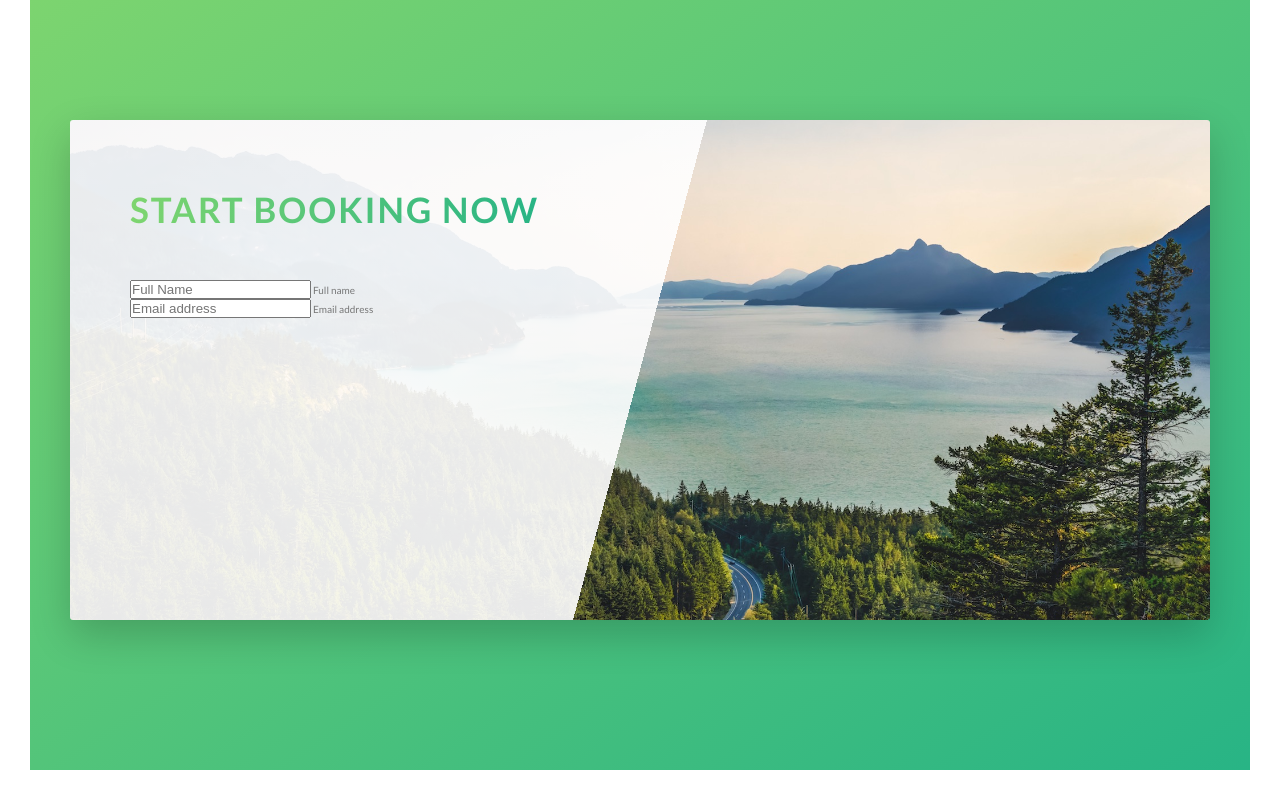
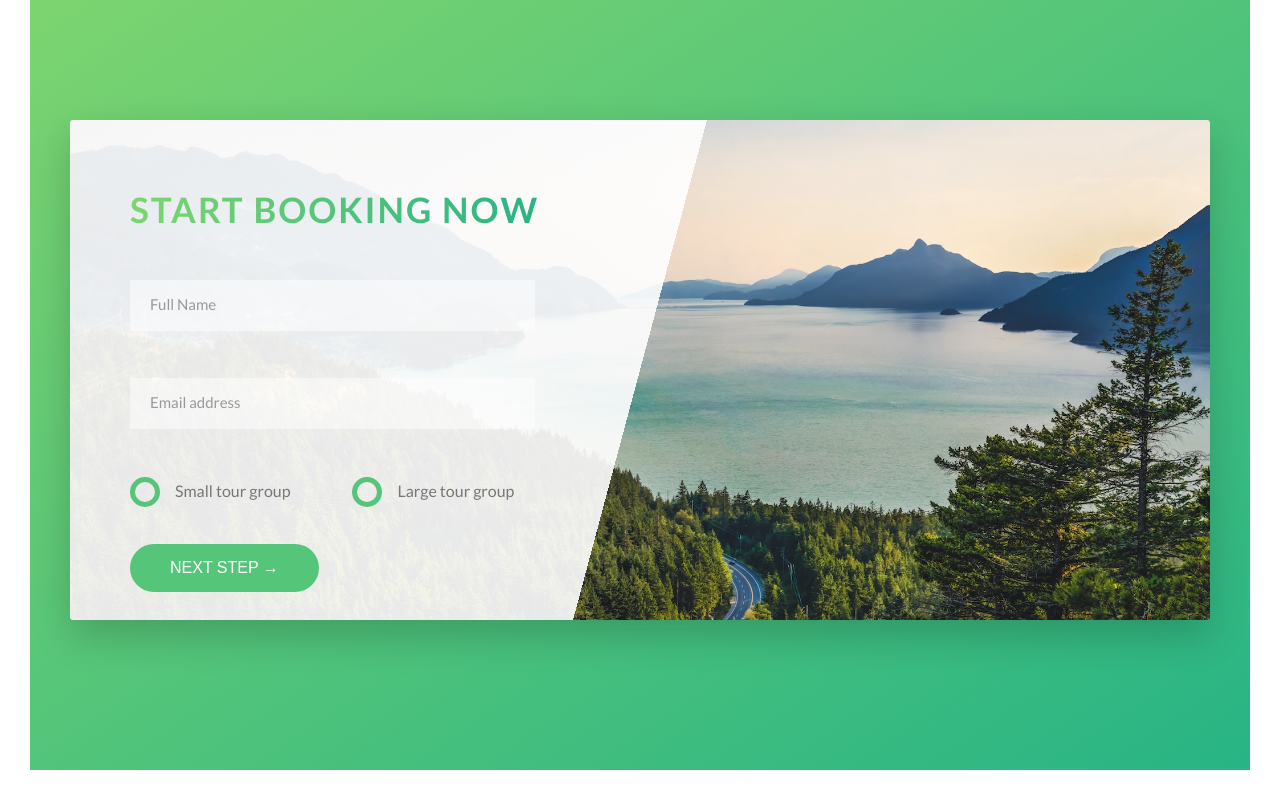
Before and after one commit to J-Ulian/landing-scss, a website: page index.html in a window 1280 px wide. Shown: the part 4611-5411 px from the top of the page. Drawn offline with Linux system fonts and the light colour scheme.

Commit message:
book done

```diff
--- a/index.html
+++ b/index.html
@@ -1,14 +1,18 @@
 <!DOCTYPE html>
 <html lang="en">
-
   <head>
     <meta charset="UTF-8" />
     <meta name="viewport" content="width=device-width, initial-scale=1.0" />
 
-  <link href="https://fonts.googleapis.com/css2?family=Montserrat:wght@100;300;400;500;700;900&display=swap"
-    rel="stylesheet" />
+    <link
+      href="https://fonts.googleapis.com/css2?family=Montserrat:wght@100;300;400;500;700;900&display=swap"
+      rel="stylesheet"
+    />
 
-  <link href="https://fonts.googleapis.com/css2?family=Lato:wght@100;300;400;700;900&display=swap" rel="stylesheet" />
+    <link
+      href="https://fonts.googleapis.com/css2?family=Lato:wght@100;300;400;700;900&display=swap"
+      rel="stylesheet"
+    />
 
     <link rel="stylesheet" href="css/icon-font.css" />
     <link rel="stylesheet" href="css/style.css" />
@@ -68,9 +72,21 @@
           </div>
           <div class="col-1-of-2">
             <div class="composition">
-            <img src="img/nat-1-large.jpg" alt="Photo 1" class="composition__photo composition__photo--p1" />
-            <img src="img/nat-2-large.jpg" alt="Photo 2" class="composition__photo composition__photo--p2" />
-            <img src="img/nat-3-large.jpg" alt="Photo 3" class="composition__photo composition__photo--p3" />
+              <img
+                src="img/nat-1-large.jpg"
+                alt="Photo 1"
+                class="composition__photo composition__photo--p1"
+              />
+              <img
+                src="img/nat-2-large.jpg"
+                alt="Photo 2"
+                class="composition__photo composition__photo--p2"
+              />
+              <img
+                src="img/nat-3-large.jpg"
+                alt="Photo 3"
+                class="composition__photo composition__photo--p3"
+              />
             </div>
           </div>
         </div>
@@ -143,7 +159,9 @@
                   &nbsp;
                 </div>
                 <h4 class="card__heading">
-                <span class="card__heading--span card__heading--span--1">The Sea Explorer</span>
+                  <span class="card__heading--span card__heading--span--1"
+                    >The Sea Explorer</span
+                  >
                 </h4>
                 <div class="card__details">
                   <ul>
@@ -177,7 +195,9 @@
                   &nbsp;
                 </div>
                 <h4 class="card__heading">
-                <span class="card__heading--span card__heading--span--2">The Forest Hiker</span>
+                  <span class="card__heading--span card__heading--span--2"
+                    >The Forest Hiker</span
+                  >
                 </h4>
                 <div class="card__details">
                   <ul>
@@ -211,7 +231,9 @@
                   &nbsp;
                 </div>
                 <h4 class="card__heading">
-                <span class="card__heading--span card__heading--span--3">The Snow Adventure</span>
+                  <span class="card__heading--span card__heading--span--3"
+                    >The Snow Adventure</span
+                  >
                 </h4>
                 <div class="card__details">
                   <ul>
@@ -261,7 +283,11 @@
         <div class="row">
           <div class="story">
             <figure class="story__shape">
-            <img src="img/nat-8.jpg" alt="Person on a tour" class="story__img" />
+              <img
+                src="img/nat-8.jpg"
+                alt="Person on a tour"
+                class="story__img"
+              />
               <figcaption class="story__caption">
                 Mary Smith
               </figcaption>
@@ -284,7 +310,11 @@
         <div class="row">
           <div class="story">
             <figure class="story__shape">
-            <img src="img/nat-9.jpg" alt="Person on a tour" class="story__img" />
+              <img
+                src="img/nat-9.jpg"
+                alt="Person on a tour"
+                class="story__img"
+              />
               <figcaption class="story__caption">
                 John Doe
               </figcaption>
@@ -314,7 +344,6 @@
           <div class="book">
             <div class="book__form">
               <form action="#" class="form">
-
                 <div class="u-margin-bottom-medium">
                   <h2 class="heading-secondary">
                     start booking now
@@ -322,20 +351,65 @@
                 </div>
 
                 <div class="form__group">
-                <input type="text" placeholder="Full Name" id="name" required class="form__input">
+                  <input
+                    type="text"
+                    placeholder="Full Name"
+                    id="name"
+                    required
+                    class="form__input"
+                  />
                   <label for="name" class="form__label">Full name</label>
                 </div>
 
                 <div class="form__group">
-                <input type="email" placeholder="Email address" id="email" required class="form__input">
+                  <input
+                    type="email"
+                    placeholder="Email address"
+                    id="email"
+                    required
+                    class="form__input"
+                  />
                   <label for="email" class="form__label">Email address</label>
+                </div>
+
+                <div class="form__group u-margin-bottom-medium">
+                  <div class="form__radio-group">
+                    <input
+                      type="radio"
+                      name="size"
+                      id="small"
+                      class="form__radio-input"
+                    />
+                    <label for="small" class="form__radio-label">
+                      <span class="form__radio-button"></span>
+                      Small tour group</label
+                    >
+                  </div>
+
+                  <div class="form__radio-group">
+                    <input
+                      type="radio"
+                      id="large"
+                      name="size"
+                      class="form__radio-input"
+                    />
+                    <label for="large" class="form__radio-label">
+                      <span class="form__radio-button"></span>
+                      Large tour group</label
+                    >
+                  </div>
+                </div>
+
+                <div class="form__group">
+                  <button class="btn btn--green">
+                    Next step &rarr;
+                  </button>
                 </div>
               </form>
             </div>
           </div>
         </div>
       </section>
-
     </main>
 
     <!-- <section class="grid-test">
@@ -401,5 +475,4 @@
         </div>
     </section> -->
   </body>
-
 </html>
--- a/sass/abstracts/_variables.scss
+++ b/sass/abstracts/_variables.scss
@@ -3,6 +3,7 @@ $color-primary: #55c57a;
 $color-primary-light: #7ed56f;
 $color-primary-dark: #28b485;
 $color-grey-dark: #777;
+$color-grey-dark-2: #999;
 $color-white: #fff;
 $color-black: #000;
 $color-grey-light-1: #f7f7f7;
--- a/sass/base/_utilities.scss
+++ b/sass/base/_utilities.scss
@@ -1,23 +1,23 @@
 .u-center-text {
-    text-align: center;
+    text-align: center !important;
 }
 
 .u-margin-bottom-big {
-    margin-bottom: 8rem;
+    margin-bottom: 8rem !important;
 }
 
 .u-margin-bottom-medium {
-    margin-bottom: 4rem;
+    margin-bottom: 4rem !important;
 }
 
 .u-margin-bottom-small {
-    margin-bottom: 1.5rem;
+    margin-bottom: 1.5rem !important;
 }
 
 .u-margin-top-big {
-    margin-top: 8rem;
+    margin-top: 8rem !important;
 }
 
 .u-margin-top-huge {
-    margin-top: 10rem;
+    margin-top: 10rem !important;
 }
--- a/sass/components/_button.scss
+++ b/sass/components/_button.scss
@@ -1,5 +1,6 @@
 .btn {
 
+  &,
   &:link,
   &:visited {
     text-transform: uppercase;
@@ -10,6 +11,9 @@
     transition: all 0.2s;
     position: relative;
     font-size: $default-font-size;
+
+    border: none;
+    cursor: pointer;
   }
 
   &:hover {
@@ -22,7 +26,9 @@
     }
   }
 
-  &:active {
+  &:active,
+  &:focus {
+    outline: none;
     transform: translateY(-1px);
     box-shadow: 0 0.5rem 1rem rgba($color-black, 0.2);
   }
--- /dev/null
+++ b/sass/components/_form.scss
@@ -0,0 +1,98 @@
+.form {
+    &__group:not(:last-child) {
+        margin-bottom: 2rem;
+    }
+
+
+    &__input {
+        font-size: 1.5rem;
+        font-family: inherit;
+        color: inherit;
+        padding: 1.5rem 2rem;
+        border-radius: 2px;
+        background-color: rgba($color-white, .5);
+        border: none;
+        border-bottom: 3px solid transparent;
+        width: 90%;
+        display: block;
+        transition: all .3s;
+
+        &:focus {
+            outline: none;
+            box-shadow: 0 1rem 2rem rgba($color-black, .1);
+            border-bottom: 3px solid $color-primary;
+        }
+
+        &:focus:invalid {
+            border-bottom: 3px solid $color-secondary-dark;
+        }
+
+
+        &::-webkit-input-placeholder {
+            color: $color-grey-dark-2;
+        }
+
+    }
+
+    &__label {
+        font-size: 1.2rem;
+        font-weight: 700;
+        margin-left: 2rem;
+        margin-top: .7rem;
+        display: block;
+        transition: all .3s;
+    }
+
+    &__input:placeholder-shown+&__label {
+        opacity: 0;
+        visibility: hidden;
+        transform: translateY(-4rem);
+    }
+
+    &__radio-group {
+        width: 49%;
+        display: inline-block;
+    }
+
+    &__radio-input {
+        display: none;
+    }
+
+    &__radio-label {
+        font-size: $default-font-size;
+        cursor: pointer;
+        position: relative;
+        padding-left: 4.5rem;
+    }
+
+    &__radio-button {
+        height: 3rem;
+        width: 3rem;
+        border: 5px solid $color-primary;
+        border-radius: 50%;
+        display: inline-block;
+        position: absolute;
+        left: 0;
+        top: -.4rem;
+
+
+        &::after {
+            content: "";
+            display: block;
+            height: 1.3rem;
+            width: 1.3rem;
+            border-radius: 50%;
+            position: absolute;
+            top: 50%;
+            left: 50%;
+            transform: translate(-50%, -50%);
+            background-color: $color-primary;
+            opacity: 0;
+            transition: opacity .2s;
+        }
+    }
+
+    &__radio-input:checked~&__radio-label &__radio-button::after {
+        opacity: 1;
+    }
+}
--- a/sass/main.scss
+++ b/sass/main.scss
@@ -11,6 +11,7 @@
 @import "components/card";
 @import "components/composition";
 @import "components/feature-box";
+@import "components/form";
 @import "components/story";
 @import "components/bg-video";
 
```
Also changed, not shown: css/style.css, 1 other file. Lines whose indentation alone changed are shown as unchanged.
